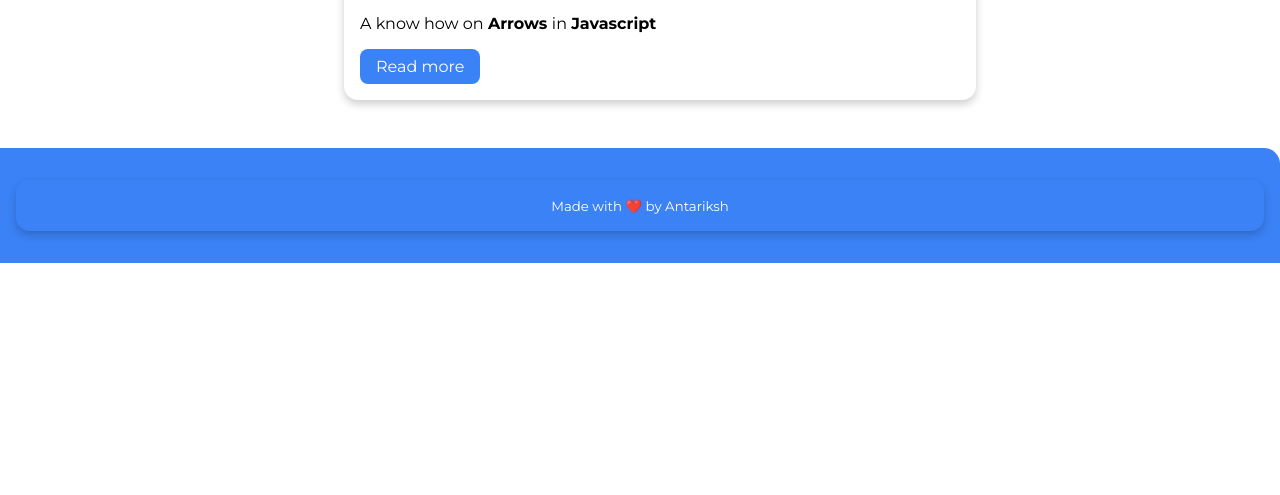
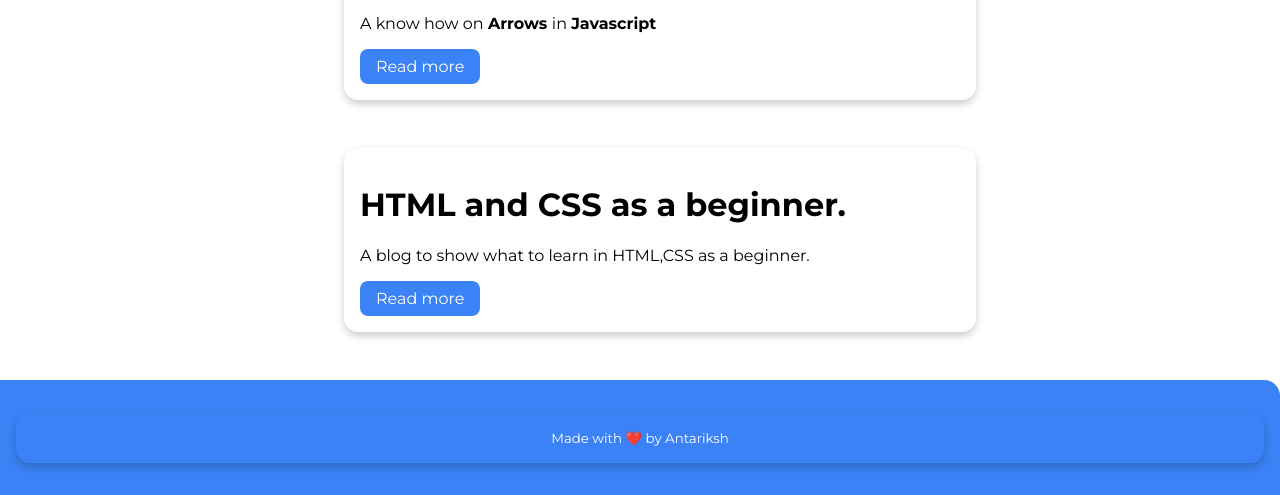
Before and after one commit to AntarikshAlse/Portfolio, a plain HTML site: page blogs.html in a window 1280 px wide. Shown: the part 730-1225 px from the top of the page. Before the commit the page ends 993 px from the top, so only its background shows below. Drawn offline with Linux system fonts and the light colour scheme.

Commit message:
added blogs

```diff
--- a/blogs.html
+++ b/blogs.html
@@ -40,6 +40,15 @@
                 </li>
         </div>
 
+        <div style="margin-bottom:3rem" class="container  container-center ">
+            <li>
+                <h1> HTML and CSS as a beginner.</h1>
+                <p>A blog to show what to learn in HTML,CSS as a beginner.</p>
+
+                <a class='links links-primary' href="https://antariksh-alse.medium.com/what-to-learn-in-web-as-a-beginner-newbie-be6776a1e70b">Read more</a>
+                </li>
+        </div>
+
     </ul>
     <footer>
         <div class="container">
```
Also changed, not shown: index.html (+5 -2 lines).
